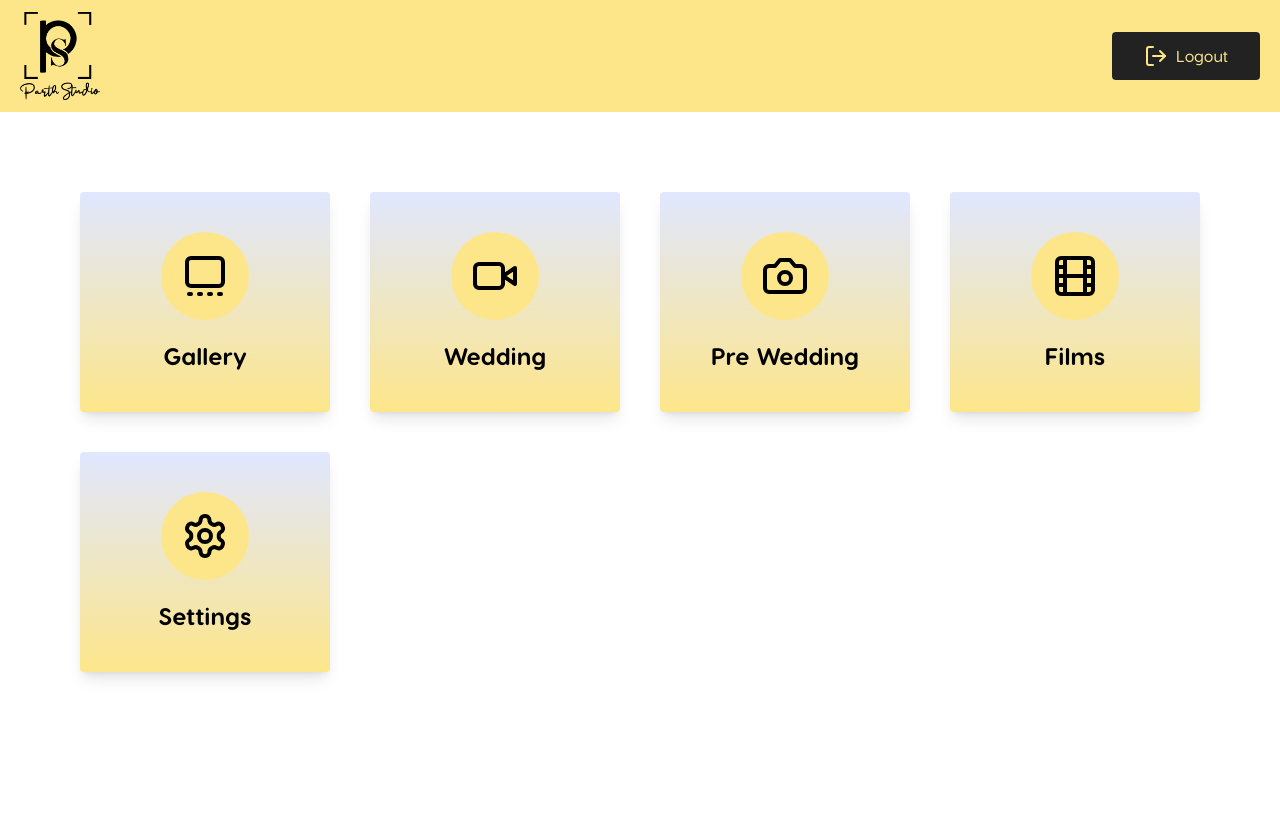
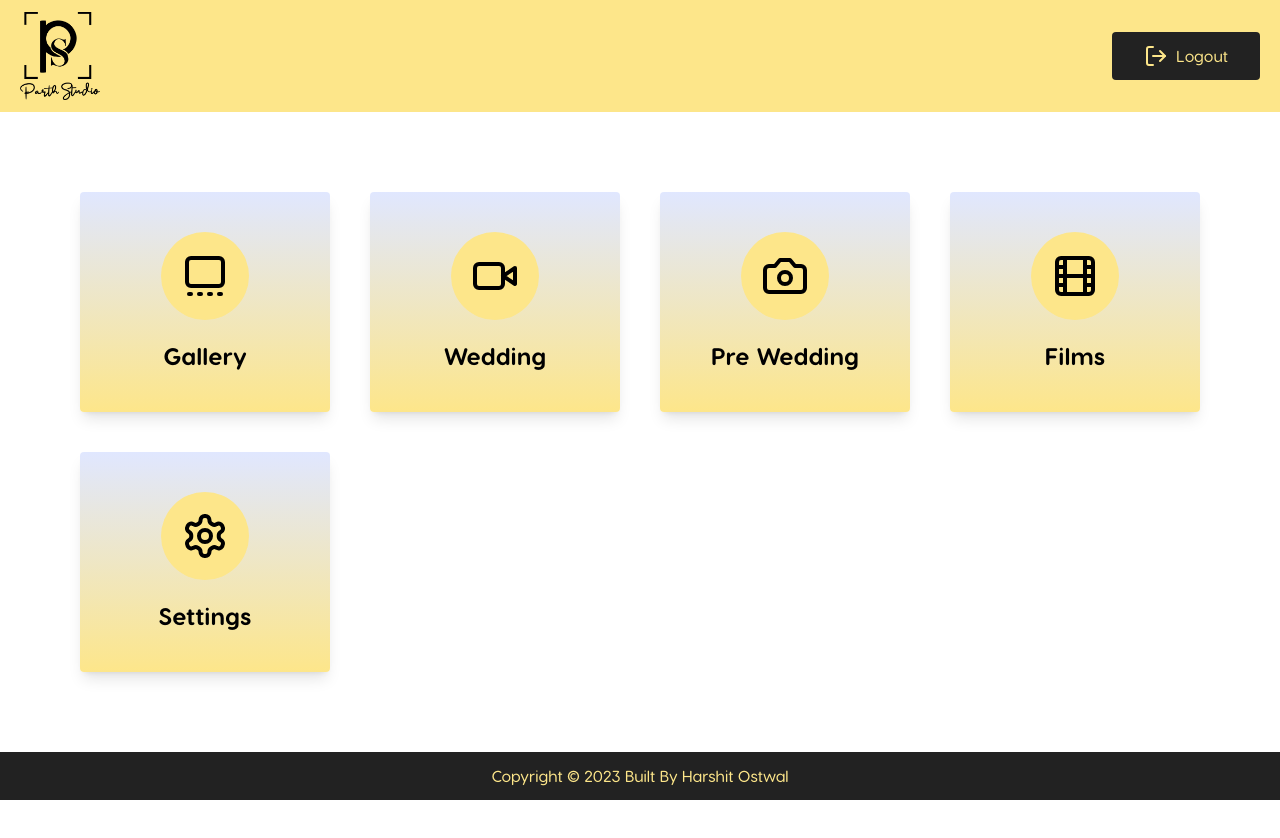
Before and after one commit to harshit-ostwal/parth-studio-admin, a Next.js app: page / in a window 1280 px wide. Shown: the top 838 px of the page. Before the commit the page ends 800 px from the top, so only its background shows below. Built offline with nearby package versions, Linux system fonts and the light colour scheme.

Commit message:
Updated Layout.js & Footer.jsx

```diff
--- a/app/layout.js
+++ b/app/layout.js
@@ -11,7 +11,7 @@ export const metadata = {
 export default function RootLayout({ children }) {
   return (
     <html lang="en">
-      <body className="h-full w-full font-VisbyRound">
+      <body className="h-full lg:h-screen w-full font-VisbyRound flex flex-col">
         <NextTopLoader
           color={"red"}
           zIndex={1600}
@@ -23,7 +23,9 @@ export default function RootLayout({ children }) {
           showSpinner={false}
           initialPosition={0.1} />
         <Navbar />
-        {children}
+        <div className="flex-1">
+          {children}
+        </div>
         <Footer />
       </body>
     </html>
--- a/components/Footer.jsx
+++ b/components/Footer.jsx
@@ -1,10 +1,11 @@
 import React from 'react'
 
 export default function Footer() {
+  const date = new Date().getFullYear();
   return (
     <>
-      <div>
-
+      <div className="bg-secondary w-full h-20 text-primary font-VisbyRoundMedium flex items-center justify-center">
+        <h1 className="text-sm md:text-base">Copyright © {date} Built By Harshit Ostwal</h1>
       </div>
     </>
   )
```
